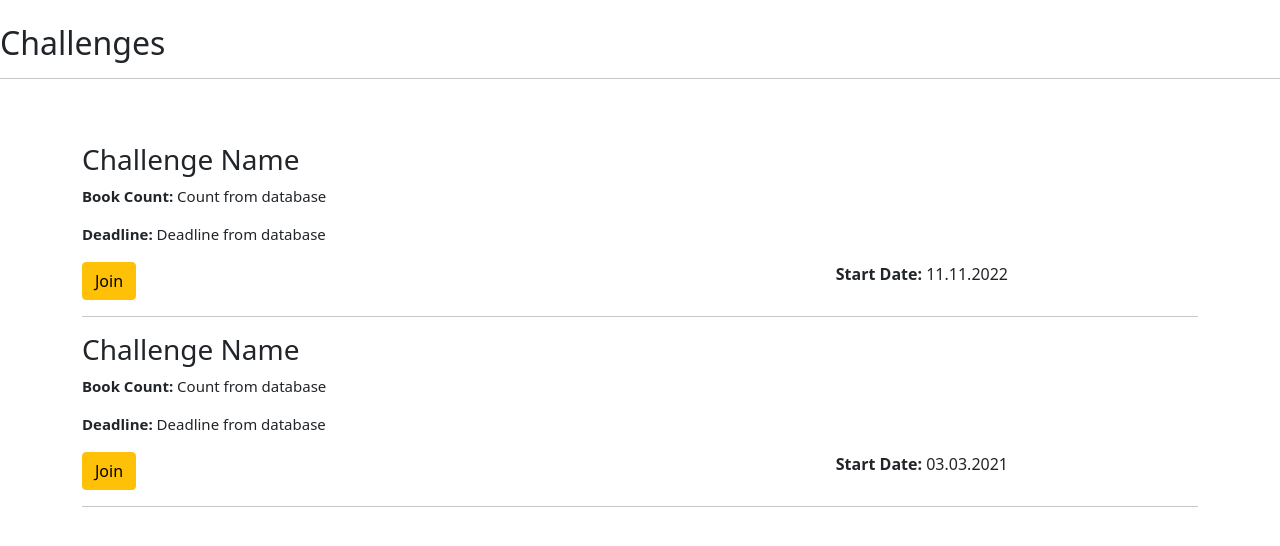
After one commit to ardaakcabuyuk/BookHub, a PHP site: page /htmls/challenges.html in a window 1280 px wide. The commit adds this page. Shown: the top 546 px of the page. Run offline with PHP 8.4, Linux system fonts and the light colour scheme.

Commit message:
Add challenges.html

```diff
--- a/src/booklist.php
+++ b/src/booklist.php
@@ -37,7 +37,7 @@ else {
                 <div class="row justify-content-center" style="margin-top:20px;">
                     <div class="col-md-3"> <!-- Image -->
                       <h2 style="text-align: center;"> <strong><?php echo $list['list_name']; ?></strong></h2>
-                      <h5 style="text-align: center;">Book List by <strong><?php echo $list['name']. " " . $list['surname']; ?></strong></h2>
+                      <h5 style="text-align: center;">Book List by <strong><?php echo $list['name']. " " . $list['surname']; ?></strong></h5>
                     </div>
                   </div>
             </div>
--- /dev/null
+++ b/src/htmls/challenges.html
@@ -0,0 +1,63 @@
+<!DOCTYPE html>
+<html>
+<head>
+    <meta charset="utf-8">
+    <meta name="viewport" content="width-device-width, initial-scale=1.0">
+    <title>BookHub</title>
+    <link rel="stylesheet" href="js/bootstrap.bundle.js">
+    <link rel="stylesheet" href="css/bootstrap.css">
+    <link rel="stylesheet" href="https://cdnjs.cloudflare.com/ajax/libs/font-awesome/4.7.0/css/font-awesome.min.css">
+    <link rel="stylesheet" href="searchresult.css" />
+
+</head>
+
+<body>
+<br/>
+
+<h2>Challenges</h2>
+<hr>
+<div class="container bootstrap snippets bootdey">
+
+    <div class="row">
+        <div class="col-xs-12 col-sm-12 col-md-12 col-lg-12">
+            <br/>
+            <br/>
+
+            <div class="well search-result">
+                <div class="row">
+                    <div class="col-xs-6 col-sm-9 col-md-9 col-lg-10 title">
+                        <h3>Challenge Name</h3>
+                        <p style="font-size:15px;"><span style="font-weight: bold;">Book Count: </span> Count from database</p>
+                        <p style="font-size:15px;"><span style="font-weight: bold;">Deadline: </span> Deadline from database </p>
+
+
+                        <button class="btn btn-warning" type="submit" name="join_challenge_button" value="". $row['user_id']. "">
+                        Join
+                        </button>
+                        <label class="control-label" style="float:right"><span style="font-weight: bold;">Start Date: </span> 11.11.2022</label>
+                    </div>
+                </div>
+            </div>
+            <hr>
+            <div class="well search-result">
+                <div class="row">
+                    <div class="col-xs-6 col-sm-9 col-md-9 col-lg-10 title">
+                        <h3>Challenge Name</h3>
+                        <p style="font-size:15px;"><span style="font-weight: bold;">Book Count: </span> Count from database</p>
+                        <p style="font-size:15px;"><span style="font-weight: bold;">Deadline: </span> Deadline from database </p>
+
+
+                        <button class="btn btn-warning" type="submit" name="join_challenge_button" value="". $row['user_id']. "">
+                        Join
+                        </button>
+                        <label class="control-label" style="float:right"><span style="font-weight: bold;">Start Date: </span> 03.03.2021</label>
+                    </div>
+                </div>
+            </div>
+            <hr>
+        </div>
+    </div>
+
+</div>
+</body>
+</html>
```
